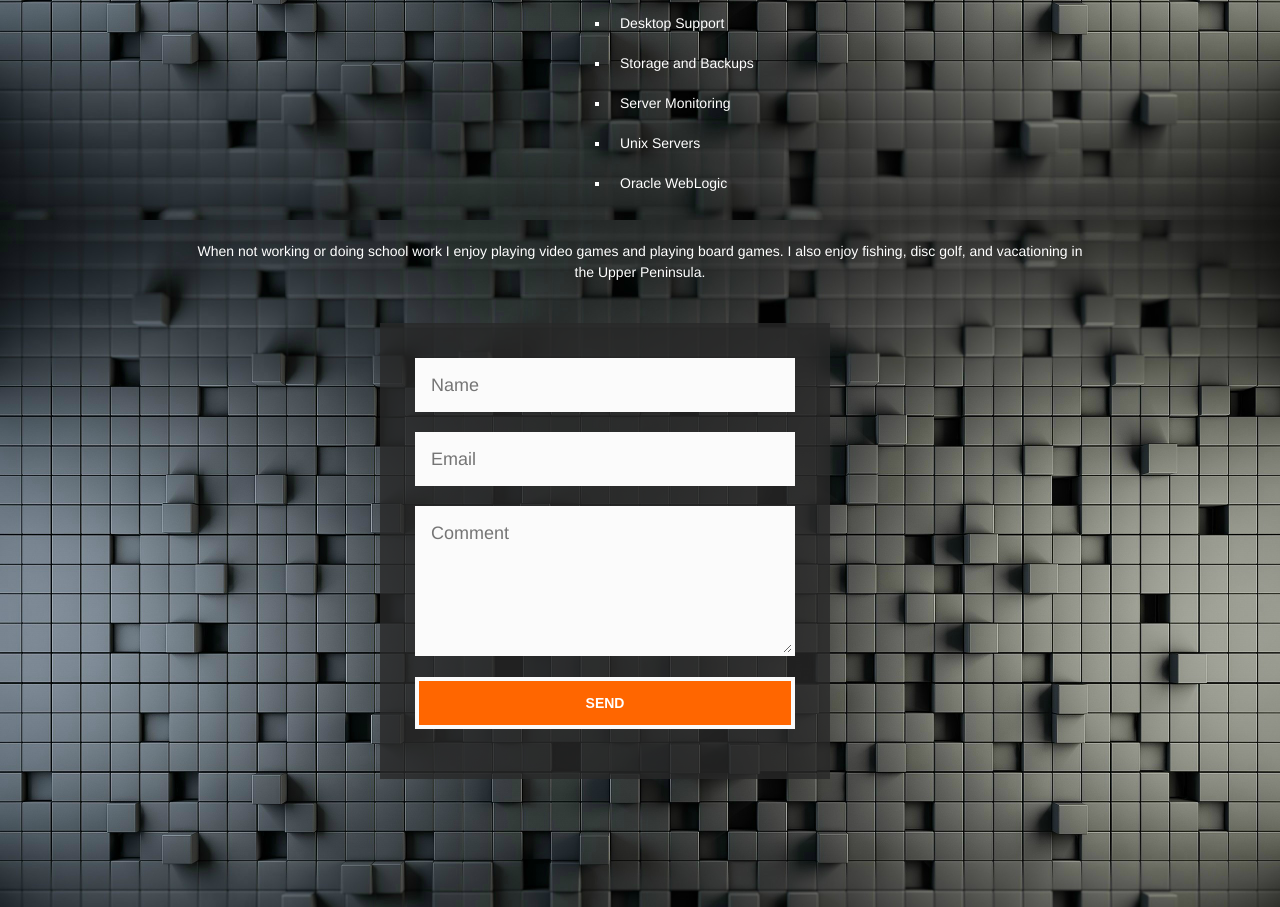
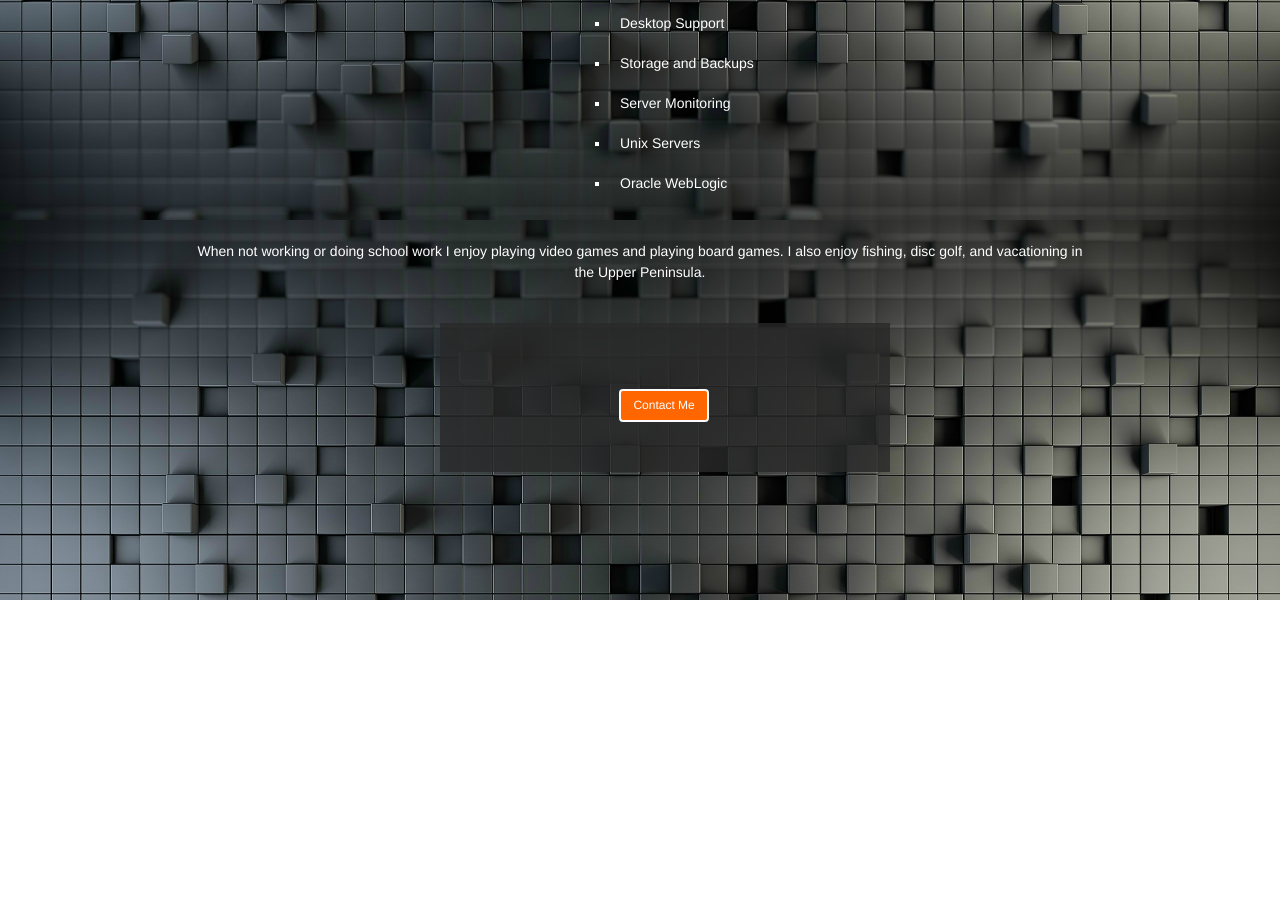
Before and after one commit to Soundtech89/j-wehner-site, a plain HTML site: page index.html in a window 1280 px wide. Shown: the part 580-1487 px from the top of the page. After the commit the page ends 1180 px from the top, so only its background shows below. Drawn offline with nearby package versions, Linux system fonts and the light colour scheme.

Commit message:
Lesson 9 changes - js file addition

```diff
--- a/css/styles.css
+++ b/css/styles.css
@@ -21,6 +21,18 @@ body {
 
 #form-main {
 	margin-bottom: 10%;
+}
+
+.btn {
+	float:left;
+    position:relative;
+    left:38%;
+	margin-top: 8%;
+	border: #fbfbfb solid 2px;
+	cursor:pointer;
+    background-color: #FF6600;
+	color:white;
+	font-size:12px;
 }
 
 /* Custom, iPhone Retina */
@@ -837,7 +849,7 @@ body {
     left: 50%;
     position: relative;
     margin-top:30px;
-    margin-left: -260px;
+    margin-left: -200px;
   }
 
   .contact-input {
--- a/index.html
+++ b/index.html
@@ -50,7 +50,7 @@
 		<div class="contact" id="contact">
 			<div id="form-main">
 				<div id="form-div">
-					<form class="contact-form" id="form">
+					<form class="contact-form" id="form" style="display: none;">
 						<p class="name">
 							<input name="name" type="text" class="contact-input" placeholder="Name" id="name" />
 						</p>
@@ -64,7 +64,13 @@
 							<input type="submit" value="SEND" id="button-orange"/>
 						</div>
 					</form>
+				<div class="toggle_demo">
+					<button class="btn btn-default" onclick="toggle('form');">Contact Me</button>
+				</div>
+				<script src="js/functions.js"></script>
 				</div>
 			</div>
+		</div>
+	</div>
 	</body>
 </html>
--- /dev/null
+++ b/js/functions.js
@@ -0,0 +1,8 @@
+function toggle(element) {
+  var e = document.getElementById(element);
+  if(e.style.display == "block") {
+    e.style.display = "none";
+  } else {
+    e.style.display = "block";
+  }
+};
```
